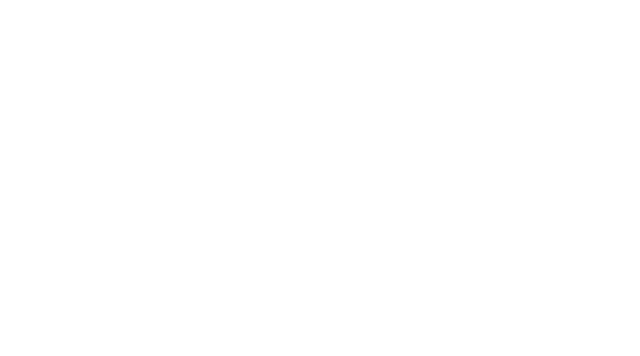
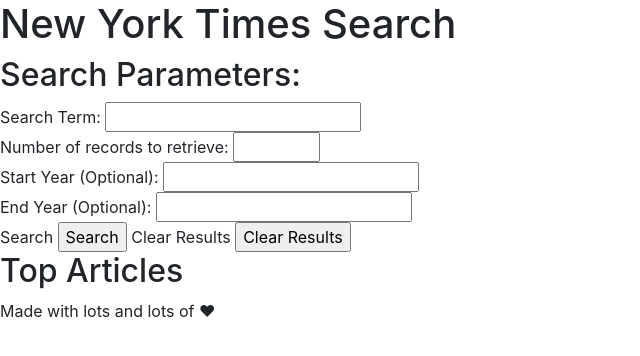
Before and after one commit to BenHCalvert/NYTimes, a plain HTML site: page index.html in a window 1280 px wide. Shown: the whole page, without its empty margins (0-640 px from the left). Drawn offline with nearby package versions, Linux system fonts and the light colour scheme.

Commit message:
Setting up html files

```diff
--- a/index.html
+++ b/index.html
@@ -15,6 +15,39 @@
 
 </head>
 <body>
+    <header>
+        <h1>New York Times Search</h1>
+    </header>
+
+    <div id="user-inputs">
+        <h2>Search Parameters: </h2>
+        <form id = "search-form">
+            Search Term:
+            <input type="text" id = "search-term" name="searchterm"><br>
+
+            Number of records to retrieve:
+            <input type="number" id = "record-number" name="recordnumber" min="1" max="10"><br>
+
+            Start Year (Optional):
+            <input type="number" minlength ="4" maxlength ="4" id = "start-year" name="startyear"><br>
+
+            End Year (Optional):
+            <input type="number" minlength ="4" maxlength ="4" id = "end-year" name="endyear"><br>
+
+            Search
+            <input type="button" id="search-button" value="Search">
+
+            Clear Results
+            <input type="button" id="clear-button" value="Clear Results">
+        </form>
+    </div>
+
+    <div id="results-section">
+        <h2>Top Articles</h2>
+        <div id="top-articles"></div>
+    </div>
+
+    <footer>Made with lots and lots of &#9829;</footer>
 
 
     <script src="https://cdnjs.cloudflare.com/ajax/libs/jquery/3.2.1/jquery.min.js"></script>
```
